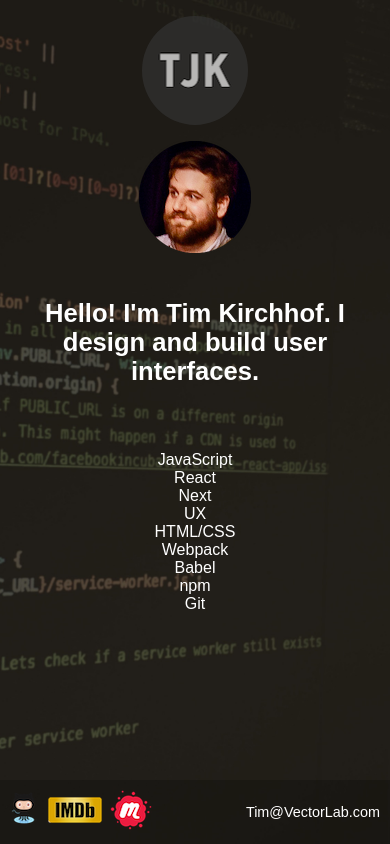
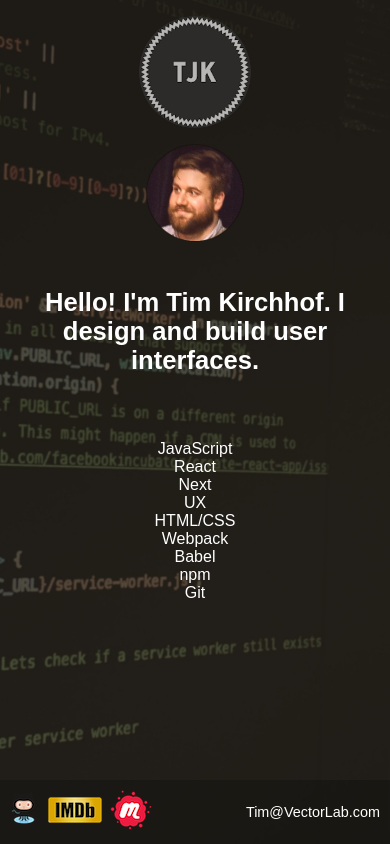
Before and after one commit to TimothyJohnK/tim_code, a React (Create React App) app: page / in a window 390 px wide. Built offline with nearby package versions, Linux system fonts and the light colour scheme.

Commit message:
scaled imgs for retina display

```diff
--- a/public/index.html
+++ b/public/index.html
@@ -10,7 +10,7 @@
       homescreen on Android. See https://developers.google.com/web/fundamentals/engage-and-retain/web-app-manifest/
     -->
     <link rel="manifest" href="%PUBLIC_URL%/manifest.json">
-    <link rel="shortcut icon" href="">
+    <link rel="shortcut icon" href="%PUBLIC_URL%/favicon.ico">
     <!--
       Notice the use of %PUBLIC_URL% in the tags above.
       It will be replaced with the URL of the `public` folder during the build.
--- a/src/App.css
+++ b/src/App.css
@@ -28,18 +28,22 @@ body {
 
 .logo {
     background: url(img/logo_round.png) no-repeat center;
-    height: 181px;
+    height: 176px;
     width: 176px;
     border-radius: 50%;
+    background-size: contain;
     margin: 1em auto;
     animation: pulser 7s infinite;
 }
 
 .tim_head {
-    background: url(img/tim_head.png) no-repeat center;
-    height: 7em;
-    width: 7em;
+    background: url(img/tim_head_orig.png) no-repeat center;
+    background-size: contain;
+    height: 112px;
+    width: 112px;
     margin: 1em auto;
+    border-radius: 50%;
+    border: 1px solid rgba(0, 0, 0, 0.2);
 }
 
 .hello {
@@ -111,8 +115,12 @@ body {
         font-size: 0.9em;
     }
     .logo {
-        width: 106px;
-        height: 109px;
+        width: 112px;
+        height: 112px;
+    }
+    .tim_head {
+        width: 96px;
+        height: 96px;
     }
 }
 
```
Also changed, not shown: public/manifest.json, src/img/logo_round.png, src/img/tim_head_orig.png.
